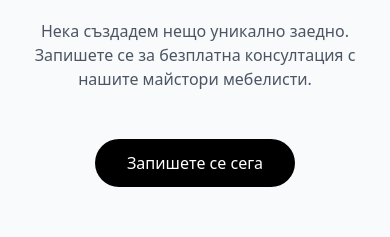
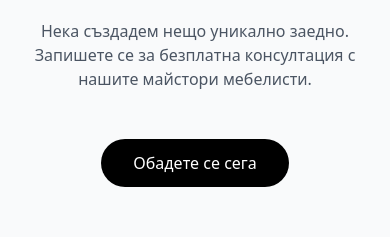
Before and after one commit to Miroslav03/Furniture-Web, a Next.js app in the folder furniture-web/: page /about in a window 390 px wide. Shown: the part 6160-6397 px from the top of the page. Built offline with nearby package versions, Linux system fonts and the light colour scheme.

Commit message:
Fix: CTA: Add phone

```diff
--- a/furniture-web/src/app/about/page.jsx
+++ b/furniture-web/src/app/about/page.jsx
@@ -458,15 +458,26 @@ const AboutPage = () => {
                         безплатна консултация с нашите майстори мебелисти.
                     </p>
 
-                    {/* Animated Button */}
+                    <motion.a
+                        href="tel:+359988933109"
+                        variants={{
+                            hidden: { opacity: 0, y: 20 },
+                            visible: {
+                                opacity: 1,
+                                y: 0,
+                                transition: { duration: 1, delay: 0.6 },
+                            },
+                        }}
+                    >
                         <motion.button
                             whileHover={{ scale: 1.05 }}
                             whileTap={{ scale: 0.95 }}
                             transition={{ duration: 0.2, ease: "easeOut" }}
                             className="bg-black text-white px-8 py-3 rounded-full hover:bg-gray-800 transition-colors text-md sm:text-lg font-medium"
                         >
-                        Запишете се сега
+                            Обадете се сега
                         </motion.button>
+                    </motion.a>
                 </div>
             </motion.div>
         </div>
```
Lines whose indentation alone changed are shown as unchanged.
